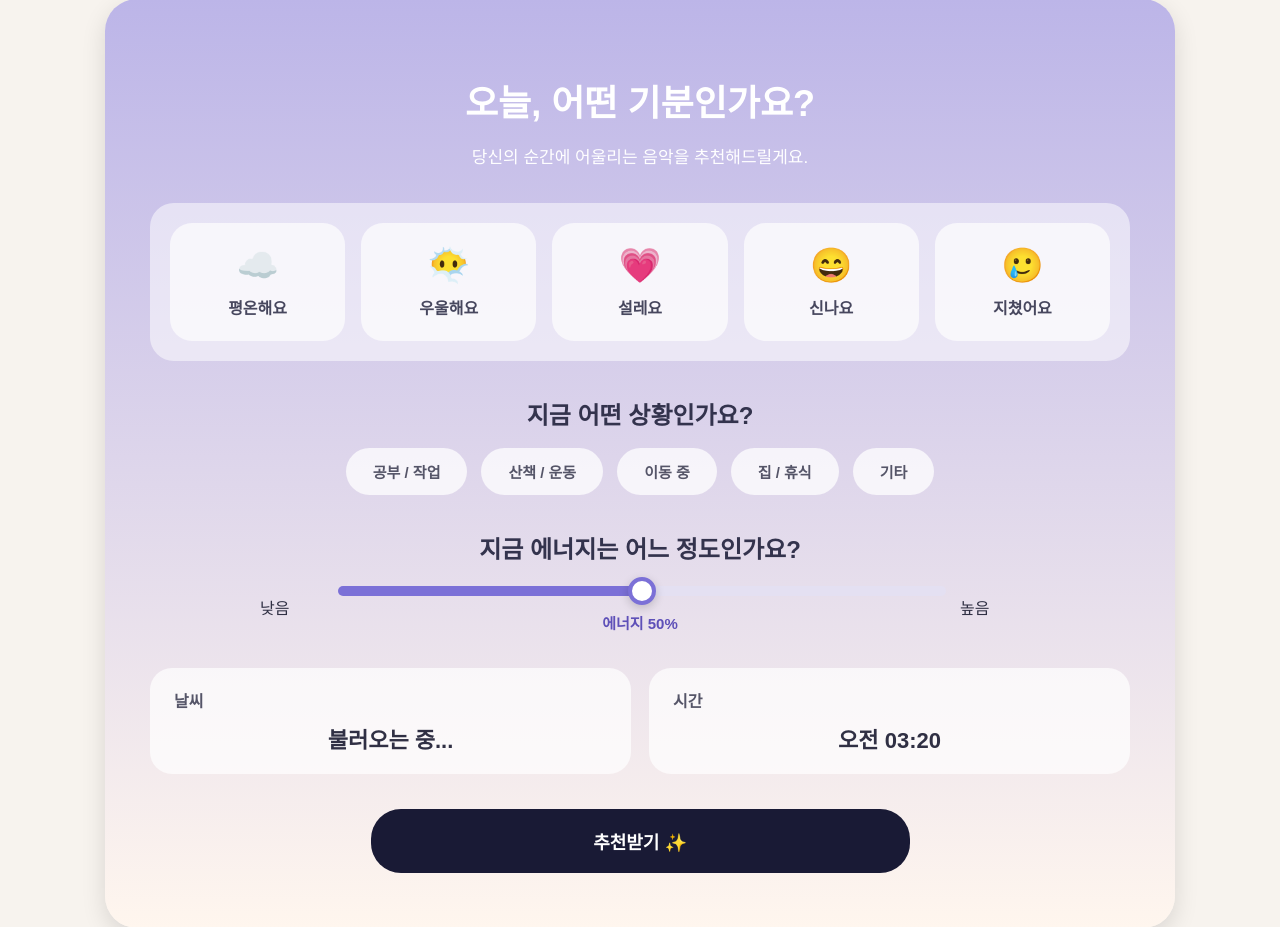
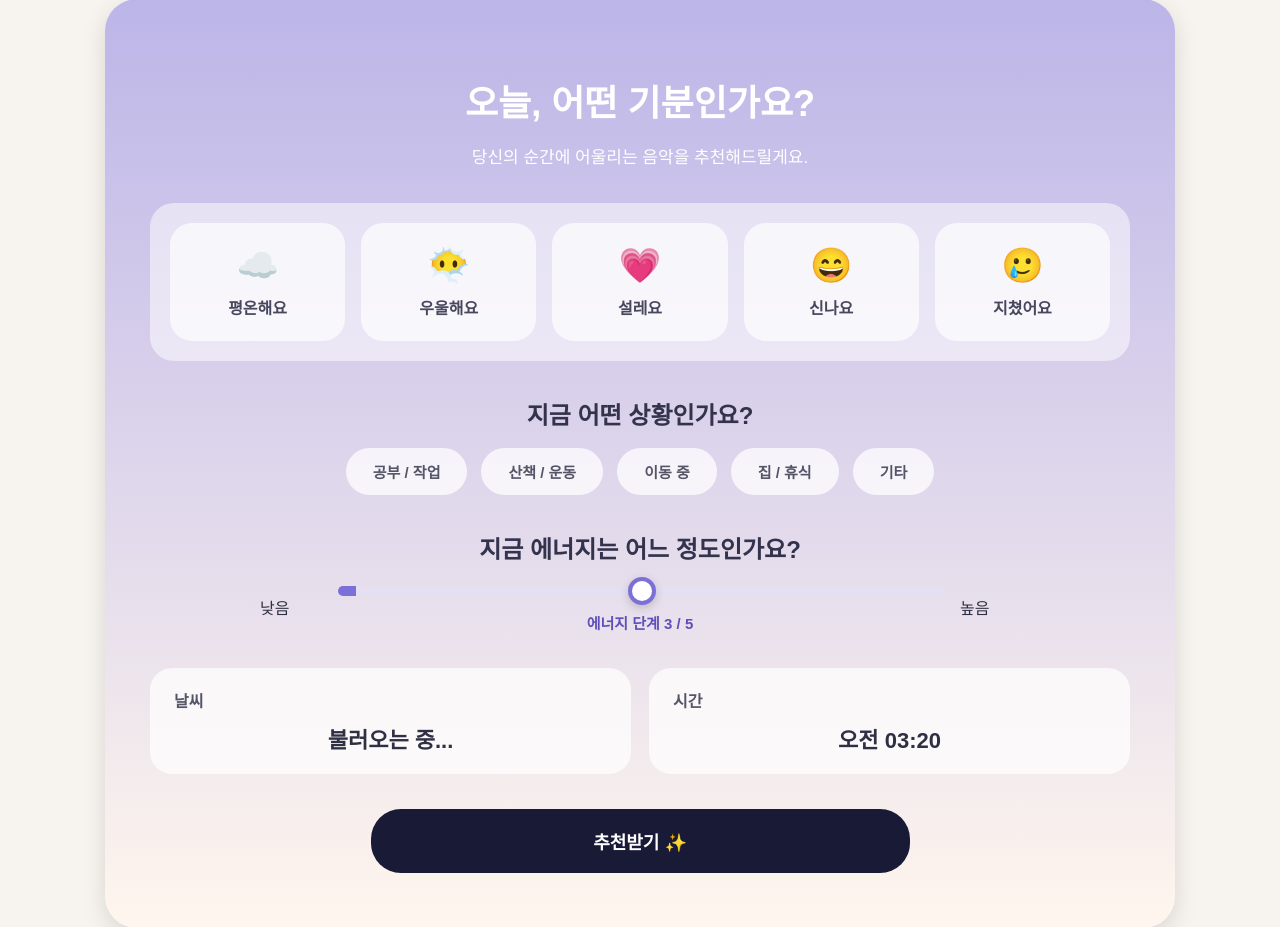
Before and after one commit to jeong-haerin/Linux_Project, a Flask app: page / in a window 1280 px wide, after a click on "🎧 곡 추천받기". Shown: the part 166-1093 px from the top of the page. Run offline with Flask 3, Linux system fonts and the light colour scheme.

Commit message:
Change energy range input to 1-5 with step 1

```diff
--- a/templates/index.html
+++ b/templates/index.html
@@ -139,9 +139,9 @@
                 <span>낮음</span>
 
                 <div class="energy-slider-wrap">
-                    <input id="energyRange" type="range" min="0" max="100" value="50" oninput="updateEnergyBar()">
+                    <input id="energyRange" type="range" min="1" max="5" value="3" step="1" oninput="updateEnergyBar()">
                     <div class="energy-value">
-                        에너지 <span id="energyValue">50</span>%
+                        에너지 단계 <span id="energyValue">3</span> / 5
                     </div>
                 </div>
 
```
